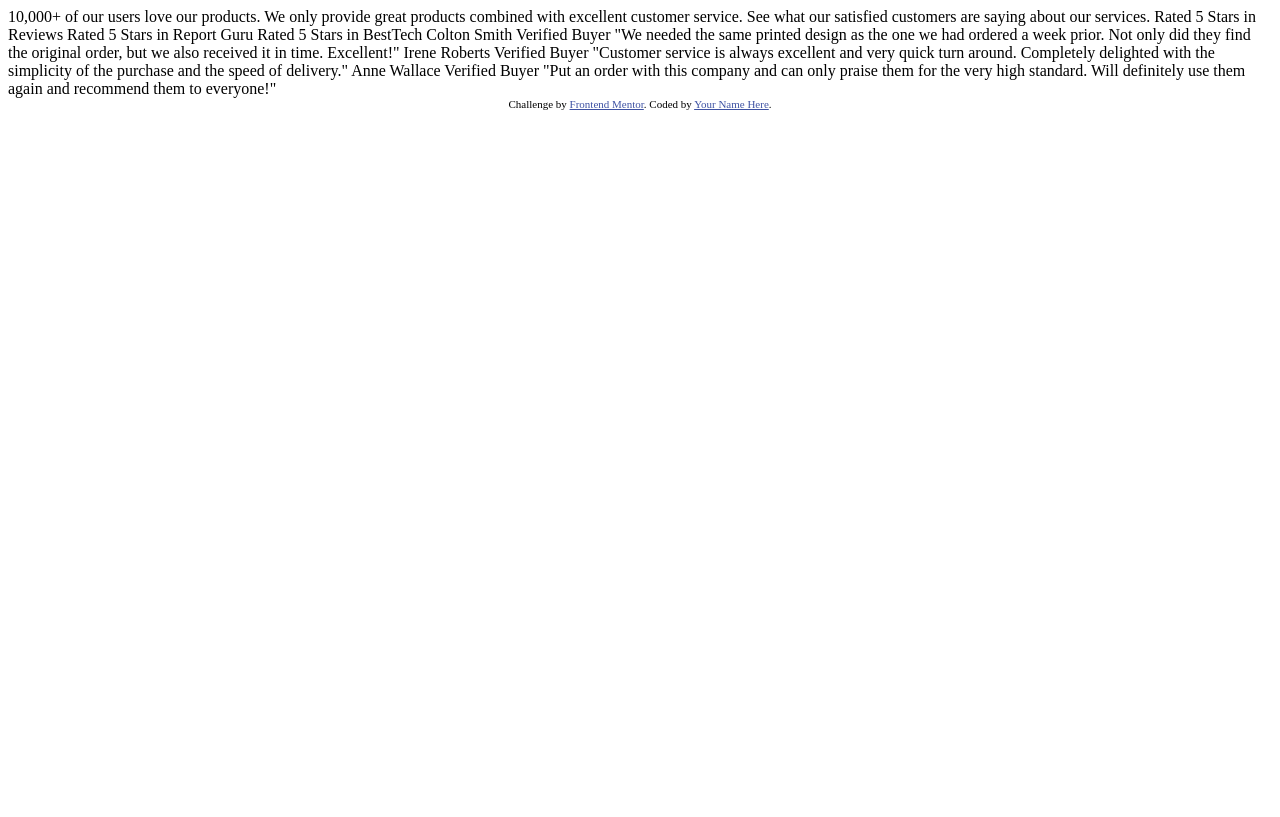
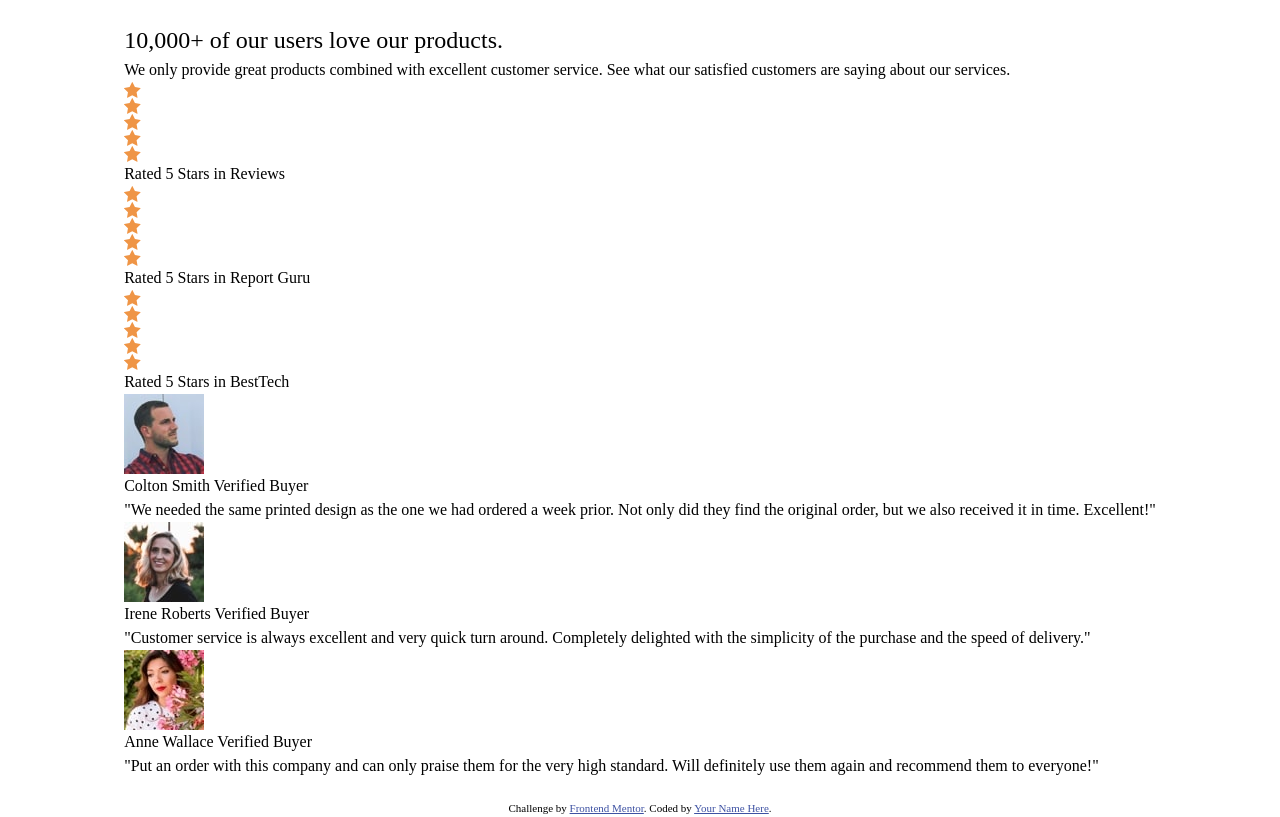
Before and after one commit to Frontend-Mentor-Projects-Daniel/social-proofs-section, a plain HTML site: page index.html in a window 1280 px wide. Drawn offline with Linux system fonts and the light colour scheme.

Commit message:
create html markup

```diff
--- a/develop/css/styles.css
+++ b/develop/css/styles.css
@@ -69,7 +69,7 @@ select {
 **   CUSTOM PROPS
 --------------------*/
 :root {
-/* COLOURS */
+  /* COLOURS */
 
   /* FONT FAMILY */
 
@@ -98,3 +98,12 @@ body {
   width: 100vw;
   min-height: 100vh;
 }
+
+/**------------------------
+** SECTION SOCIAL PROOFS
+-------------------------*/
+.section-social-proofs {
+}
+
+.section-social-proofs > content {
+}
--- a/index.html
+++ b/index.html
@@ -11,6 +11,8 @@
       sizes="32x32"
       href="./develop/assets/images/favicon-32x32.png"
     />
+
+    <link rel="stylesheet" href="./develop/css/styles.css" />
 
     <title>Frontend Mentor | Social proof section</title>
 
@@ -26,30 +28,119 @@
     </style>
   </head>
   <body>
-    10,000+ of our users love our products.
+    <main class="main">
+      <section class="section-social-proofs">
+        <!-- TEXT CONTENT -->
+        <div class="content">
+          <h1 class="content__title">
+            10,000+ of our users love our products.
+          </h1>
+          <p class="content__text">
+            We only provide great products combined with excellent customer
+            service. See what our satisfied customers are saying about our
+            services.
+          </p>
+        </div>
 
-    We only provide great products combined with excellent customer service.
-    See what our satisfied customers are saying about our services.
+        <!-- RATINGS -->
+        <div class="rating">
+          <div class="rating__stars">
+            <img src="./develop/assets/images/icon-star.svg" alt="" />
+            <img src="./develop/assets/images/icon-star.svg" alt="" />
+            <img src="./develop/assets/images/icon-star.svg" alt="" />
+            <img src="./develop/assets/images/icon-star.svg" alt="" />
+            <img src="./develop/assets/images/icon-star.svg" alt="" />
+          </div>
+          <p class="rating__text">Rated 5 Stars in Reviews</p>
+        </div>
 
-    Rated 5 Stars in Reviews
-    Rated 5 Stars in Report Guru
-    Rated 5 Stars in BestTech
+        <div class="rating">
+          <div class="rating__stars">
+            <img src="./develop/assets/images/icon-star.svg" alt="" />
+            <img src="./develop/assets/images/icon-star.svg" alt="" />
+            <img src="./develop/assets/images/icon-star.svg" alt="" />
+            <img src="./develop/assets/images/icon-star.svg" alt="" />
+            <img src="./develop/assets/images/icon-star.svg" alt="" />
+          </div>
+          <p class="rating__text">Rated 5 Stars in Report Guru</p>
+        </div>
 
-    Colton Smith
-    Verified Buyer
-    "We needed the same printed design as the one we had ordered a week prior.
-    Not only did they find the original order, but we also received it in time.
-    Excellent!"
+        <div class="rating">
+          <div class="rating__stars">
+            <img src="./develop/assets/images/icon-star.svg" alt="" />
+            <img src="./develop/assets/images/icon-star.svg" alt="" />
+            <img src="./develop/assets/images/icon-star.svg" alt="" />
+            <img src="./develop/assets/images/icon-star.svg" alt="" />
+            <img src="./develop/assets/images/icon-star.svg" alt="" />
+          </div>
+          <p class="rating__text">Rated 5 Stars in BestTech</p>
+        </div>
 
-    Irene Roberts
-    Verified Buyer
-    "Customer service is always excellent and very quick turn around. Completely
-    delighted with the simplicity of the purchase and the speed of delivery."
+        <!-- TESTIMONIALS -->
+        <div class="testimonial">
+          <div class="testimonial__user">
+            <div class="testimonial__user-image">
+              <img
+                src="./develop/assets/images/image-colton.jpg"
+                alt="image of Colton Smith"
+              />
+            </div>
+            <span class="testimonial__user-information">
+              <span>Colton Smith</span>
+              <span>Verified Buyer</span>
+            </span>
+          </div>
 
-    Anne Wallace
-    Verified Buyer
-    "Put an order with this company and can only praise them for the very high
-    standard. Will definitely use them again and recommend them to everyone!"
+          <div class="testimonial__text">
+            "We needed the same printed design as the one we had ordered a week
+            prior. Not only did they find the original order, but we also
+            received it in time. Excellent!"
+          </div>
+        </div>
+
+        <div class="testimonial">
+          <div class="testimonial__user">
+            <div class="testimonial__user-image">
+              <img
+                src="./develop/assets/images/image-irene.jpg"
+                alt="image of Irene Roberts"
+              />
+            </div>
+            <span class="testimonial__user-information">
+              <span>Irene Roberts</span>
+              <span>Verified Buyer</span>
+            </span>
+          </div>
+
+          <div class="testimonial__text">
+            "Customer service is always excellent and very quick turn around.
+            Completely delighted with the simplicity of the purchase and the
+            speed of delivery."
+          </div>
+        </div>
+
+        <div class="testimonial">
+          <div class="testimonial__user">
+            <div class="testimonial__user-image">
+              <img
+                src="./develop/assets/images/image-anne.jpg"
+                alt="image of Anne Wallace"
+              />
+            </div>
+            <span class="testimonial__user-information">
+              <span>Anne Wallace</span>
+              <span>Verified Buyer</span>
+            </span>
+          </div>
+
+          <div class="testimonial__text">
+            "Put an order with this company and can only praise them for the
+            very high standard. Will definitely use them again and recommend
+            them to everyone!"
+          </div>
+        </div>
+      </section>
+    </main>
 
     <div class="attribution">
       Challenge by
```
